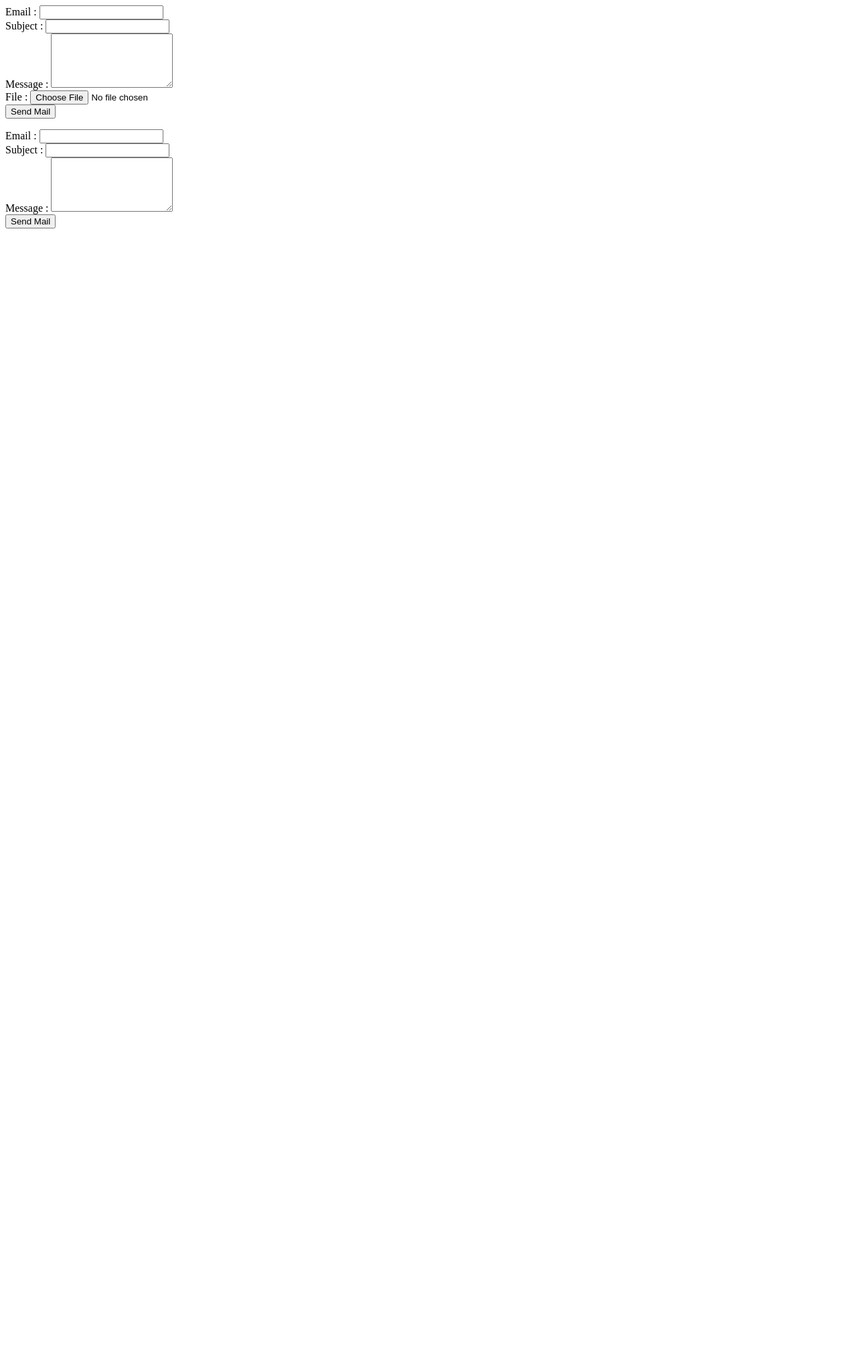
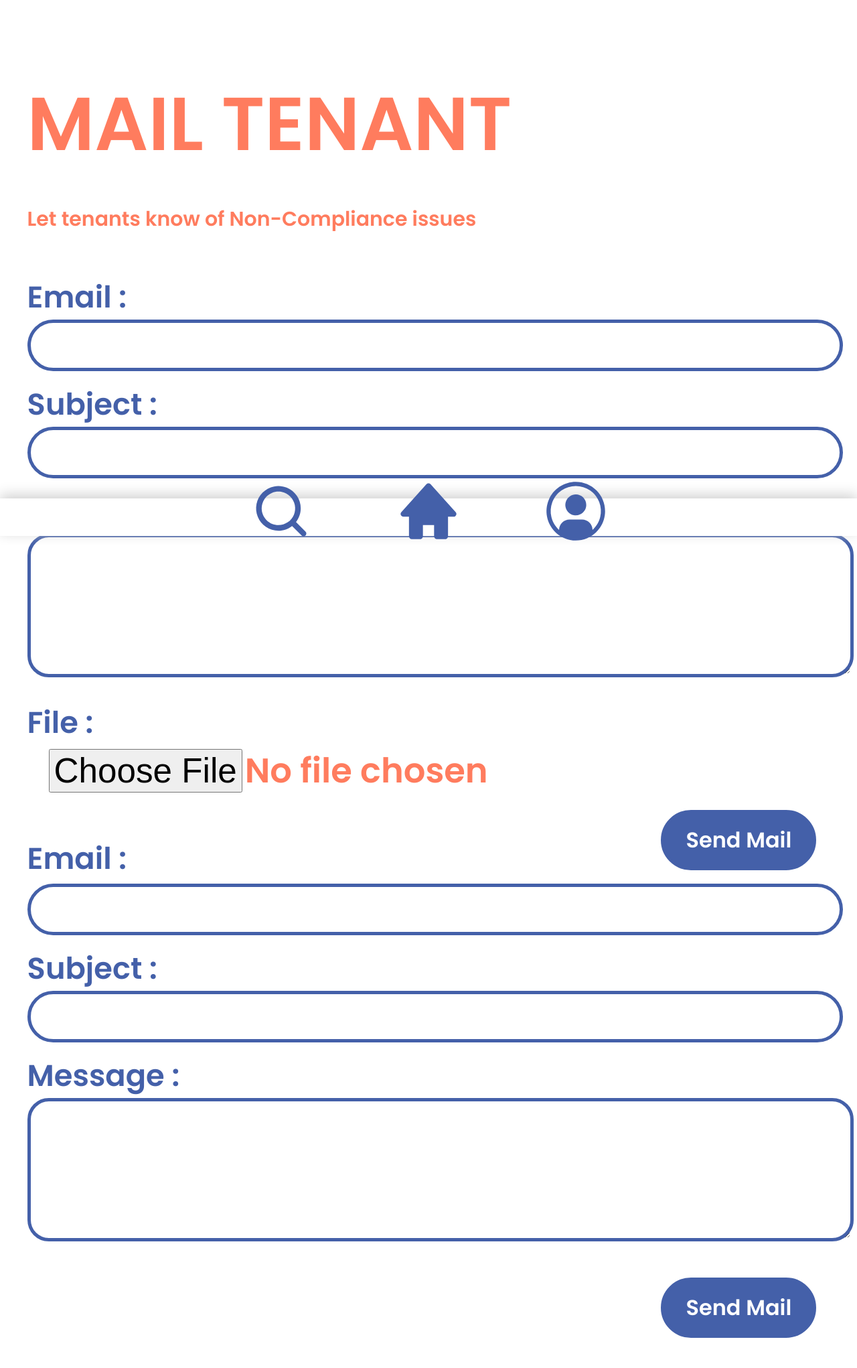
Before and after one commit to rebbyling/50003-frontend, a Django app: page /mail/ in a window 1280 px wide. Shown: the whole page at 67% size. Before the commit the page ends 341 px from the top, so only its background shows below. Run offline with Django 3.2, Linux system fonts and the light colour scheme; a user stored in the database is signed in; some libraries are stand-ins or nearby versions.

Commit message:
email UI added

```diff
--- a/SingHealth/accounts/templates/accounts/email.html
+++ b/SingHealth/accounts/templates/accounts/email.html
@@ -1,58 +1,82 @@
+{% extends 'accounts/main.html' %}
+{% load static %}
+{% block content %}
 
+<html>
+  <head>
+    <title>Tenant Details</title>
+    <link
+      href="https://fonts.googleapis.com/css2?family=Poppins:wght@600&display=swap"
+      rel="stylesheet"
+    />
+    <link rel="stylesheet" href="{% static 'CSS/Navbar.css' %}" />
+    <link rel="stylesheet" href="{% static 'CSS/mail.css' %}" />
+
+  </head>
+  <body>
+  <h1>MAIL TENANT</h1>
+  <h4>Let tenants know of Non-Compliance issues</h4>
+  <div style="margin-top:5%">
     <form action="/send_mail_plain_with_file" method="post" enctype="multipart/form-data">
         {% csrf_token %}
         <div class="form-group">
             <label class="control-label">
                 Email :
             </label>
-            <input type="text" name="email" class="form-control">
+            <input type="text" name="email" class="searchBar">
         </div>
         <div class="form-group">
             <label class="control-label">
                 Subject :
             </label>
-            <input type="text" name="subject" class="form-control">
+            <input type="text" name="subject" class="searchBar">
         </div>
         <div class="form-group">
             <label class="control-label">
                 Message :
             </label>
-            <textarea name="message" class="form-control" rows="5"></textarea>
+            <textarea name="message" class="text" rows="5"></textarea>
         </div>
         <div class="form-group">
             <label class="control-label">
                 File :
             </label>
-            <input type="file" name="file" class="form-control">
+            <input type="file" name="file" class="">
         </div>
 
         <div class="form-group">
-            <button type="submit" class="btn btn-success">Send Mail </button>
+            <button type="submit" class="uploadSubmit">Send Mail </button>
         </div>
     </form>
+    </div>
     <!--send_mail_plain_with_file in form action='/send_mail_plain_with_file' this word will be in the path url-->
-
+    <div style="margin-top:5%; ">
     <form action="/send_plain_mail" method="post">
         {% csrf_token %}
         <div class="form-group">
             <label class="control-label">
                 Email :
             </label>
-            <input type="text" name="email" class="form-control">
+            <input type="text" name="email" class="searchBar">
         </div>
         <div class="form-group">
             <label class="control-label">
                 Subject :
             </label>
-            <input type="text" name="subject" class="form-control">
+            <input type="text" name="subject" class="searchBar">
         </div>
         <div class="form-group">
             <label class="control-label">
                 Message :
             </label>
-            <textarea name="message" class="form-control" rows="5"></textarea>
+            <textarea name="message" class="" rows="5"></textarea>
         </div>
         <div class="form-group">
-            <button type="submit" class="btn btn-success">Send Mail</button>
+            <button type="submit" class="uploadSubmit">Send Mail</button>
         </div>
     </form>
+     </div>
+    </body>
+    </html>
+
+    {% endblock %}
--- a/SingHealth/accounts/templates/accounts/main.html
+++ b/SingHealth/accounts/templates/accounts/main.html
@@ -4,14 +4,7 @@
 <html>
   <head>
     <title>SingHealth</title>
-    <link
-      rel="stylesheet"
-      href="https://stackpath.bootstrapcdn.com/bootstrap/4.3.1/css/bootstrap.min.css"
-      integrity="sha384-ggOyR0iXCbMQv3Xipma34MD+dH/1fQ784/j6cY/iJTQUOhcWr7x9JvoRxT2MZw1T"
-      crossorigin="anonymous"
-    />
-    <link rel="preconnect" href="https://fonts.gstatic.com" />
-    <link rel="preconnect" href="https://fonts.gstatic.com" />
+
     <link
       href="https://fonts.googleapis.com/css2?family=Poppins:wght@600&display=swap"
       rel="stylesheet"
@@ -26,3 +19,12 @@
     {% include 'accounts/navbar.html' %} {% block content %} {% endblock %}
   </body>
 </html>
+
+{% comment %} <link
+      rel="stylesheet"
+      href="https://stackpath.bootstrapcdn.com/bootstrap/4.3.1/css/bootstrap.min.css"
+      integrity="sha384-ggOyR0iXCbMQv3Xipma34MD+dH/1fQ784/j6cY/iJTQUOhcWr7x9JvoRxT2MZw1T"
+      crossorigin="anonymous"
+    />
+    <link rel="preconnect" href="https://fonts.gstatic.com" />
+    <link rel="preconnect" href="https://fonts.gstatic.com" /> {% endcomment %}
--- a/SingHealth/static/CSS/index.css
+++ b/SingHealth/static/CSS/index.css
@@ -39,9 +39,9 @@
 }
 
 .searchBar {
-  width: 70%;
+  width: 100%;
   border-radius: 6rem;
-  height: 90px;
+  height: 50px;
   border-style: solid;
   border-width: thick;
   border-color: #4460a9;
--- /dev/null
+++ b/SingHealth/static/CSS/mail.css
@@ -0,0 +1,42 @@
+html {
+    margin:2%
+}
+textarea{
+    display: inline;
+    font-family: "Poppins", sans-serif;
+    color: #ff7c5e;
+    font-weight: 200;
+    width: 100%;
+    min-height: 200px;
+    border-radius: 2rem;
+    border-style: solid;
+    border-width: thick;
+    border-color: #4460a9;
+    margin-bottom: 1rem;
+    padding-left: 2%;
+    margin-right: 2%;
+  }
+.uploadSubmit {
+    border-color:#4460a9;
+    border-style: solid;
+    border-width: 5px;
+    float: right;
+    padding: 1rem 2rem;
+    margin: 20px;
+    border-radius: 50px;
+    background-color: #4460a9;
+    color: #fff;
+    font-size: 2rem;
+    font-family: "Poppins", sans-serif;
+  }
+
+
+.searchBar {
+    width: 98%;
+    border-radius: 6rem;
+    height: 65px;
+    border-style: solid;
+    border-width: thick;
+    border-color: #4460a9;
+    margin-bottom: 1rem;
+  }
```
Also changed, not shown: SingHealth/db.sqlite3.
